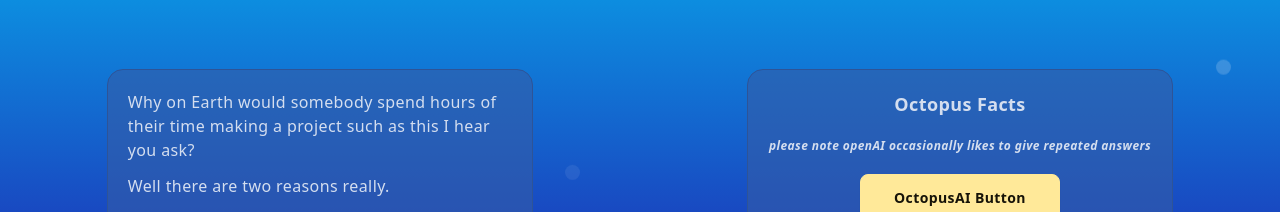
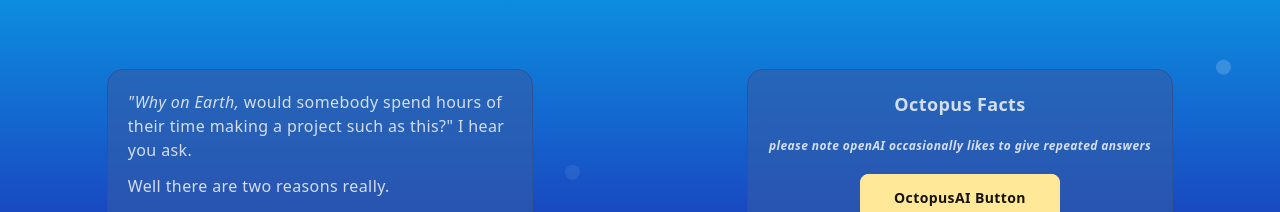
Before and after one commit to joefreeman8/octopus-collector-fe, a React (Vite) app: page / in a window 1280 px wide. Shown: the part 221-433 px from the top of the page. Built offline with nearby package versions, Linux system fonts and the light colour scheme; no server answers; a web font is replaced by a local one.

Commit message:
tweak to landing page intro

```diff
--- a/src/components/common/Home.jsx
+++ b/src/components/common/Home.jsx
@@ -15,7 +15,7 @@ export default function Home() {
         <div className="flex flex-col px-5 md:px-0 md:container md:h-4/5 md:mt-12 md:flex-row md:justify-around mb-5">
           <div className="my-5 flex md:w-1/3 card card-bordered bg-base-100 bg-opacity-60">
             <p className="px-5 pt-5">
-              Why on Earth would somebody spend hours of their time making a project such as this I hear you ask?
+              <span className="italic">&quot;Why on Earth,</span> would somebody spend hours of their time making a project such as this?&quot; I hear you ask.
             </p>
             <p className="px-5 pt-3">
               Well there are two reasons really.
```
